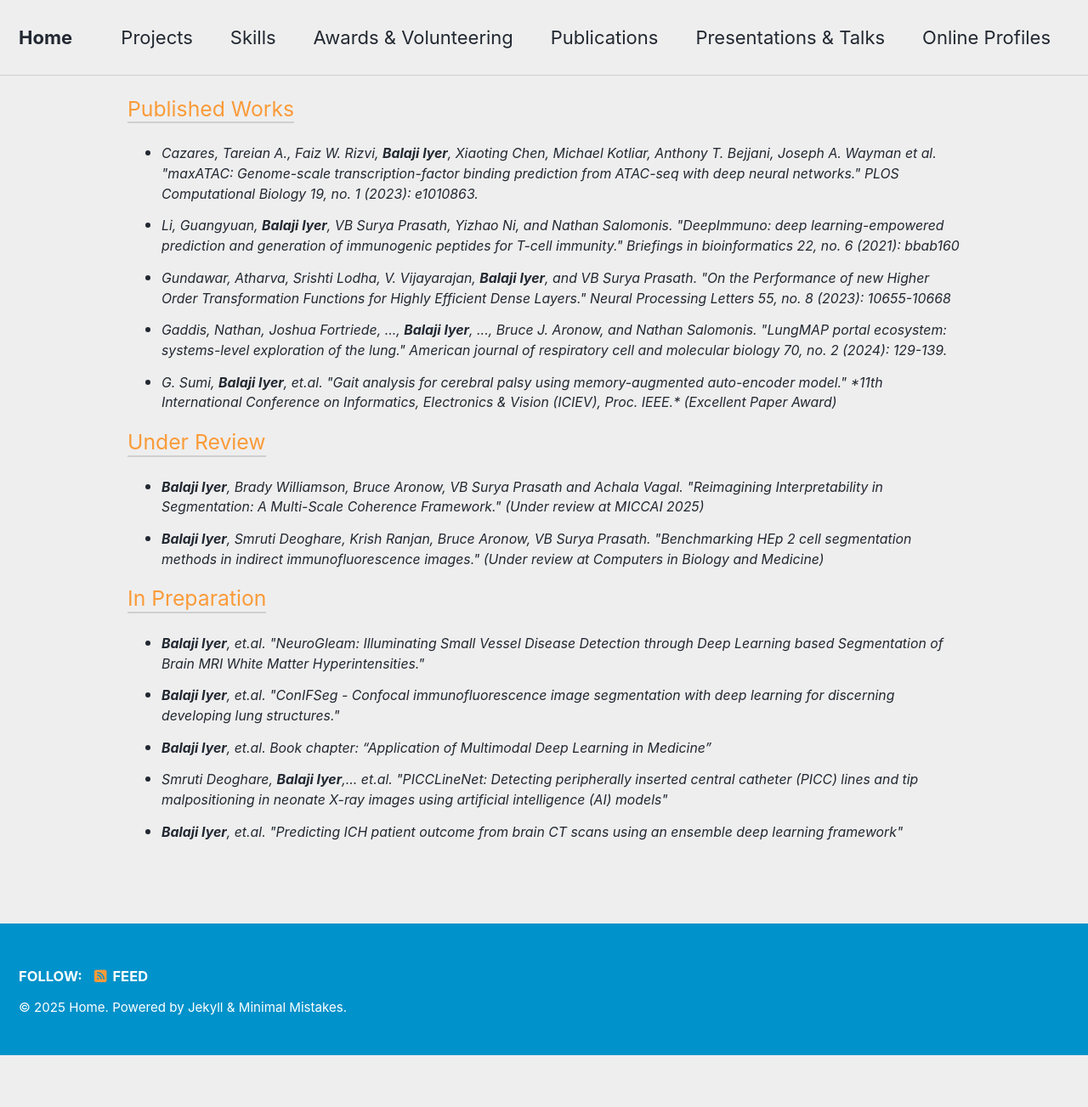
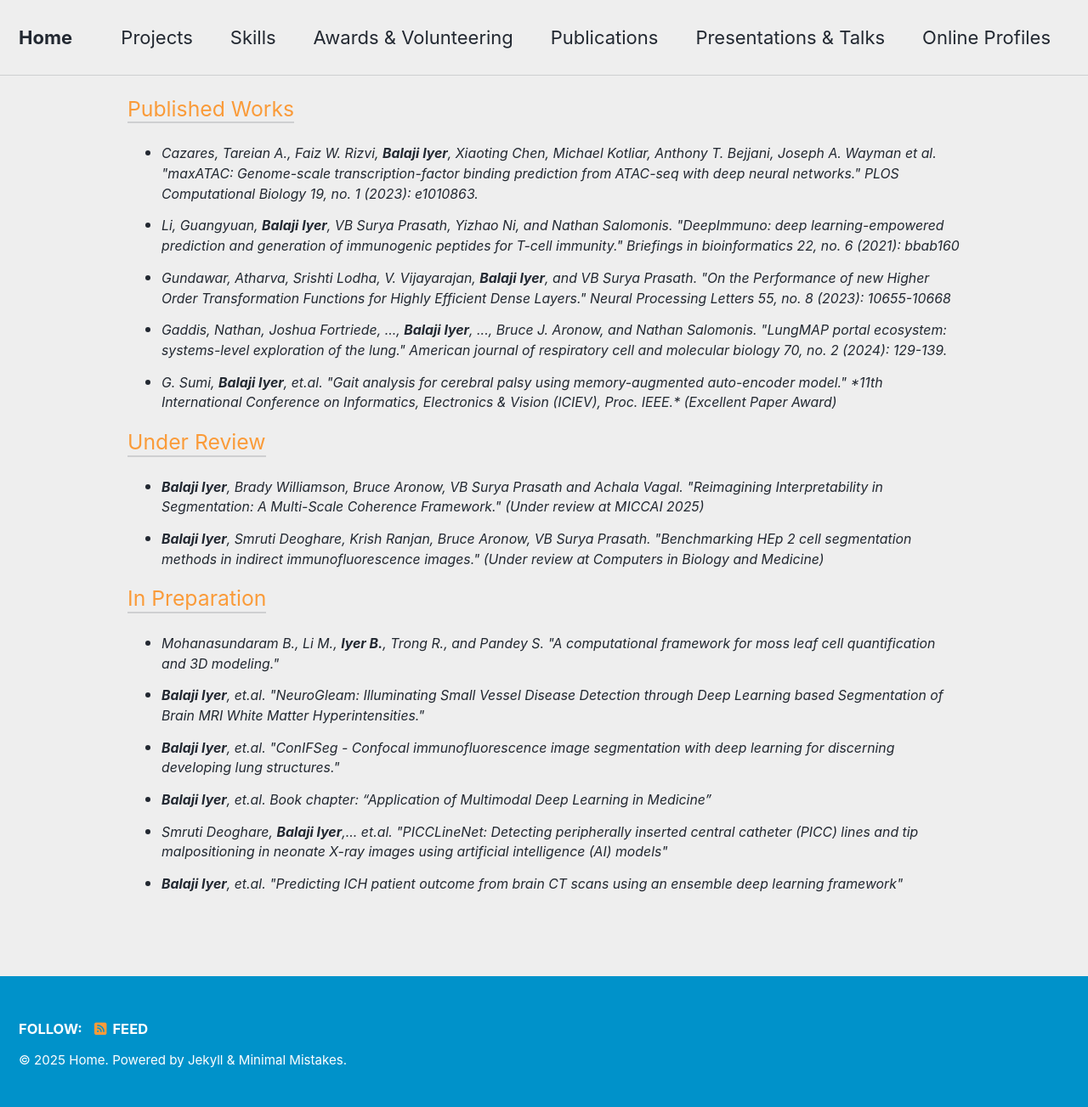
Before and after one commit to dlab-arp/dlab-arp.github.io, a Jekyll site: the page built from _pages/publications.md, in a window 1280 px wide. Shown: the whole page at 85% size. Built offline with Jekyll 4.4.1, drawn with Linux system fonts in a browser that asks for light colours; cached includes are drawn as plain includes; before the commit the page ends 1242 px from its top, so only the background shows below that.

Commit message:
Moss Leaf Publication Added

```diff
--- a/_pages/publications.md
+++ b/_pages/publications.md
@@ -27,6 +27,7 @@ permalink: /publications/
 <h2 class="color-title">In Preparation</h2>
 
 <ul>
+    <li><p class="publication-details" > Mohanasundaram B., Li M., <strong>Iyer B.</strong>, Trong R., and Pandey S. "A computational framework for moss leaf cell quantification and 3D modeling."</p></li>
     <li><p class="publication-details" > <strong>Balaji Iyer</strong>, et.al. "NeuroGleam: Illuminating Small Vessel Disease Detection through Deep Learning based Segmentation of Brain MRI White Matter Hyperintensities."</p></li>
     <li><p class="publication-details" ><strong>Balaji Iyer</strong>, et.al. "ConIFSeg - Confocal immunofluorescence image segmentation with deep learning for discerning developing lung structures."</p></li>
     <li><p class="publication-details" ><strong>Balaji Iyer</strong>, et.al. Book chapter: “Application of Multimodal Deep Learning in Medicine”</p></li>
```
